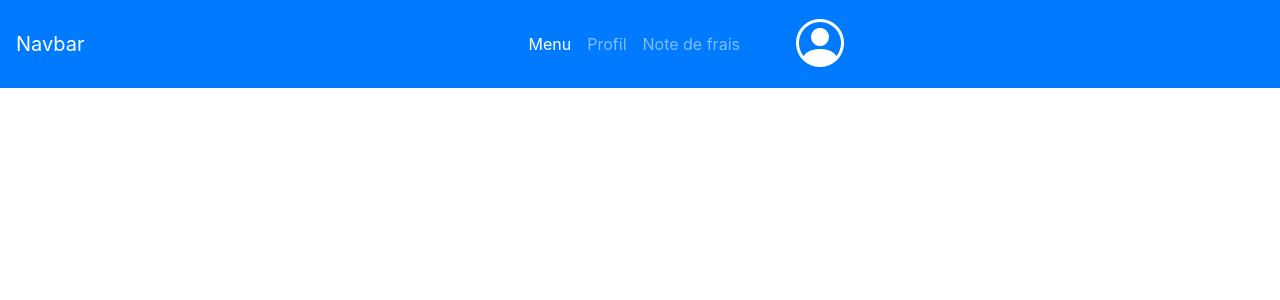
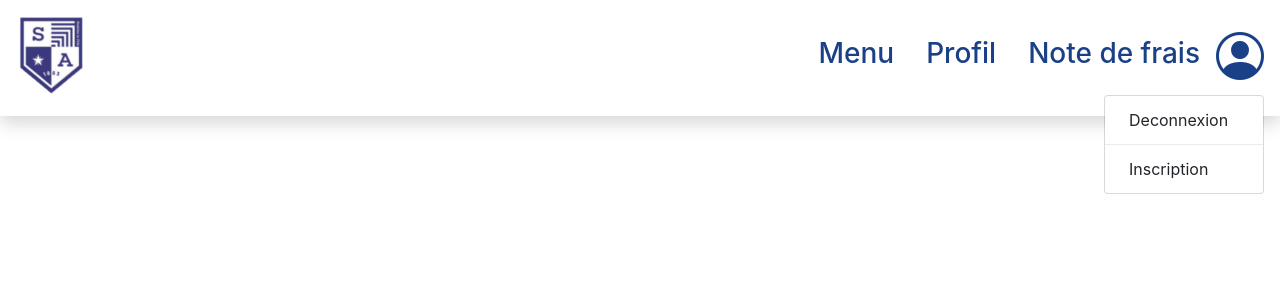
Before and after one commit to Le-trio-malefique/Projet_note_de_frais, a PHP site: page /index.php in a window 1280 px wide. Shown: the top 300 px of the page. Run offline with PHP 8.4, Linux system fonts and the light colour scheme; the visitor is signed in with stand-in values (Sample User, id 1); some libraries are stand-ins or nearby versions.

Commit message:
navbar v2

```diff
--- a/vue/menu.php
+++ b/vue/menu.php
@@ -1,27 +1,33 @@
 
-<nav class="navbar navbar-expand-lg navbar-dark bg-primary justify-content-center">
-  <a class="navbar-brand" href="#">Navbar</a>
-  <button class="navbar-toggler" type="button" data-toggle="collapse" data-target="#navbarSupportedContent" aria-controls="navbarSupportedContent" aria-expanded="false" aria-label="Toggle navigation">
-    <span class="navbar-toggler-icon"></span>
+<nav class="navbar navbar-expand-lg navbar-light bg-white mb-3 shadow">
+    <a class="navbar-brand" href="#"><h5><img class="img-fluid" src="vue/images/saintAspais.webp"></img></h5></a>
+    <button class="navbar-toggler" style="border-color: #1A4087;" type="button" data-toggle="collapse" data-target="#navbarSupportedContent" aria-controls="navbarSupportedContent" aria-expanded="false" aria-label="Toggle navigation">
+        <span class="navbar-toggler-icon" style="color: #1A4087;"></span>
     </button>
 
-  <div class="collapse navbar-collapse text-white" id="navbarSupportedContent">
-    <ul class="navbar-nav m-auto">
-      <li class="nav-item my-auto active">
-        <a class="nav-link" href="#">Menu <span class="sr-only">(current)</span></a>
+    <div class="collapse navbar-collapse show" id="navbarSupportedContent">
+        <ul class="navbar-nav ml-auto">
+            <?php
+                if(isset($_SESSION['login'])){
+            ?>
+            <li class="nav-item ml-auto active">
+                <a class="nav-link p-3" style="color: #1A4087;" href="#"><h3>Menu</h3><span class="sr-only">(current)</span></a>
             </li>
-      <li class="nav-item my-auto">
-        <a class="nav-link" href="#">Profil</a>
+            <li class="nav-item ml-auto">
+                <a class="nav-link p-3" style="color: #1A4087;" href="#"><h3>Profil</h3></a>
             </li>
-      <li class="nav-item my-auto">
-        <a class="nav-link" href="#">Note de frais</a>
+            <li class="nav-item ml-auto">
+                <a class="nav-link p-3" style="color: #1A4087;" href="#"><h3>Note de frais</h3></a>
             </li>
-      <li class="nav-item">
-        <div class="dropdown my-auto">
-            <a role="button" id="dropdownMenuLink" data-bs-toggle="dropdown" aria-expanded="false">
-                <i style="font-size : 3em;" class="bi bi-person-circle ml-5"></i>
+            <?php
+                }
+            ?>
+            <li class="nav-item ml-auto">
+                <div class="dropdown me-0">
+                    <a class="show" style="margin-right: 0px;"role="button" id="dropdownMenuLink" data-bs-toggle="dropdown" aria-expanded="true">
+                        <i style="font-size : 3em; color: #1A4087;" class="bi bi-person-circle"></i>
                     </a>
-            <ul class="dropdown-menu text-center" aria-labelledby="dropdownMenuLink">
+                    <ul class="dropdown-menu dropdown-menu-right show" aria-labelledby="dropdownMenuLink">
                         <?php
                             if(isset($_SESSION['login'])){
                         ?>
@@ -40,6 +46,5 @@
                 </div>
             </li>
         </ul>
-
     </div>
 </nav>
```
Also changed, not shown: vue/images/saintAspais.webp (added), vue/images/saintAspais2.webp (renamed from images/saintAspais.webp). Lines whose indentation alone changed are shown as unchanged.
